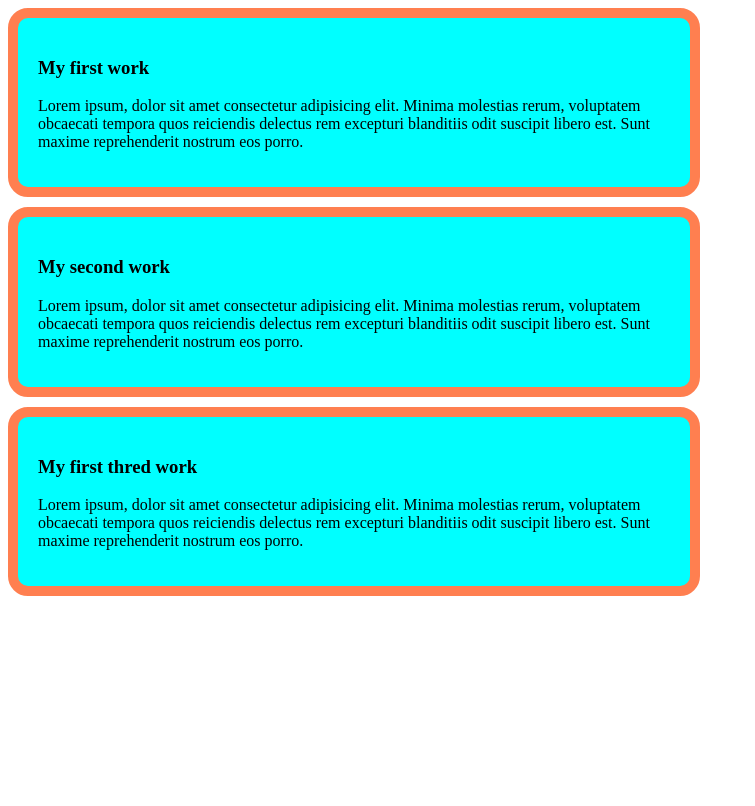
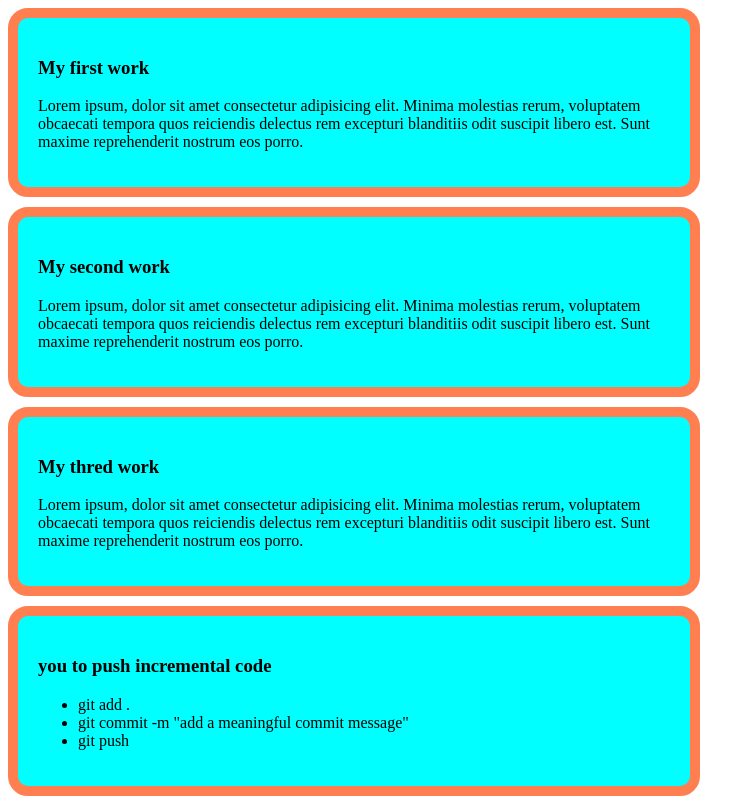
Before and after one commit to HussainMohammed112/my-gorom-website, a plain HTML site: page index.html in a window 1280 px wide. Shown: the whole page, without its empty margins (0-755 px from the left). Drawn offline with Linux system fonts and the light colour scheme.

Commit message:
incremental code

```diff
--- a/index.html
+++ b/index.html
@@ -16,8 +16,16 @@
     <p>Lorem ipsum, dolor sit amet consectetur adipisicing elit. Minima molestias rerum, voluptatem obcaecati tempora quos reiciendis delectus rem excepturi blanditiis odit suscipit libero est. Sunt maxime reprehenderit nostrum eos porro.</p>
    </div>
    <div class="dis">
-    <h3>My first thred work</h3>
+    <h3>My thred work</h3>
     <p>Lorem ipsum, dolor sit amet consectetur adipisicing elit. Minima molestias rerum, voluptatem obcaecati tempora quos reiciendis delectus rem excepturi blanditiis odit suscipit libero est. Sunt maxime reprehenderit nostrum eos porro.</p>
+   </div>
+   <div class="dis">
+    <h3>you to push incremental code</h3>
+    <ul>
+        <li>git add .</li>
+        <li>git commit -m "add a meaningful commit  message"</li>
+        <li>git push</li>
+    </ul>
    </div>
 </body>
 </html>
```
